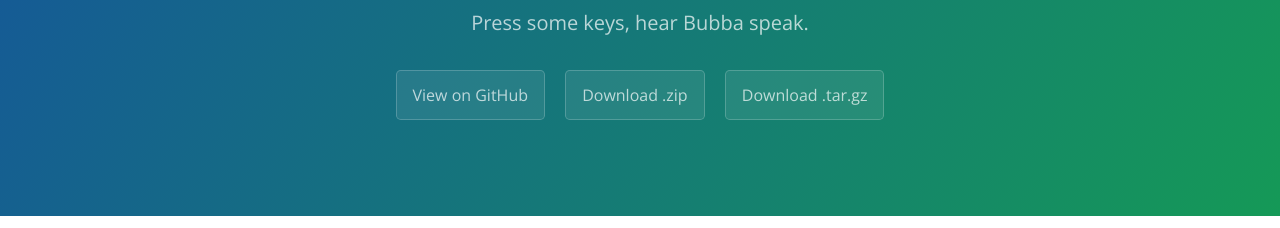
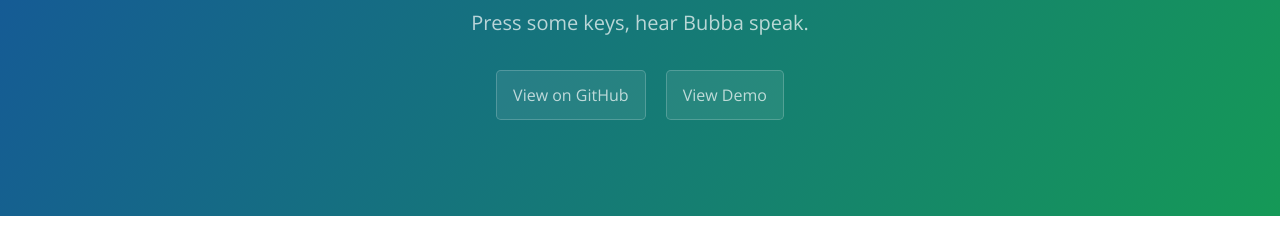
Before and after one commit to broeneatsdinner/bubbakeys, a plain HTML site: page index.html in a window 1280 px wide. Shown: the part 167-395 px from the top of the page. Drawn offline with nearby package versions, Linux system fonts and the light colour scheme.

Commit message:
Change indentation to tabs

```diff
--- a/index.html
+++ b/index.html
@@ -14,8 +14,7 @@
 			<h1 class="project-name">Bubbakeys</h1>
 			<h2 class="project-tagline">Press some keys, hear Bubba speak.</h2>
 			<a href="https://github.com/broeneatsdinner/bubbakeys" class="btn">View on GitHub</a>
-      <a href="https://github.com/broeneatsdinner/bubbakeys/zipball/master" class="btn">Download .zip</a>
-      <a href="https://github.com/broeneatsdinner/bubbakeys/tarball/master" class="btn">Download .tar.gz</a>
+			<a href="http://broeneatsdinner.github.io/bubbakeys/example.html" class="btn">View Demo</a>
 		</section>
 
 		<section class="main-content">
```
Lines whose indentation alone changed are shown as unchanged.
